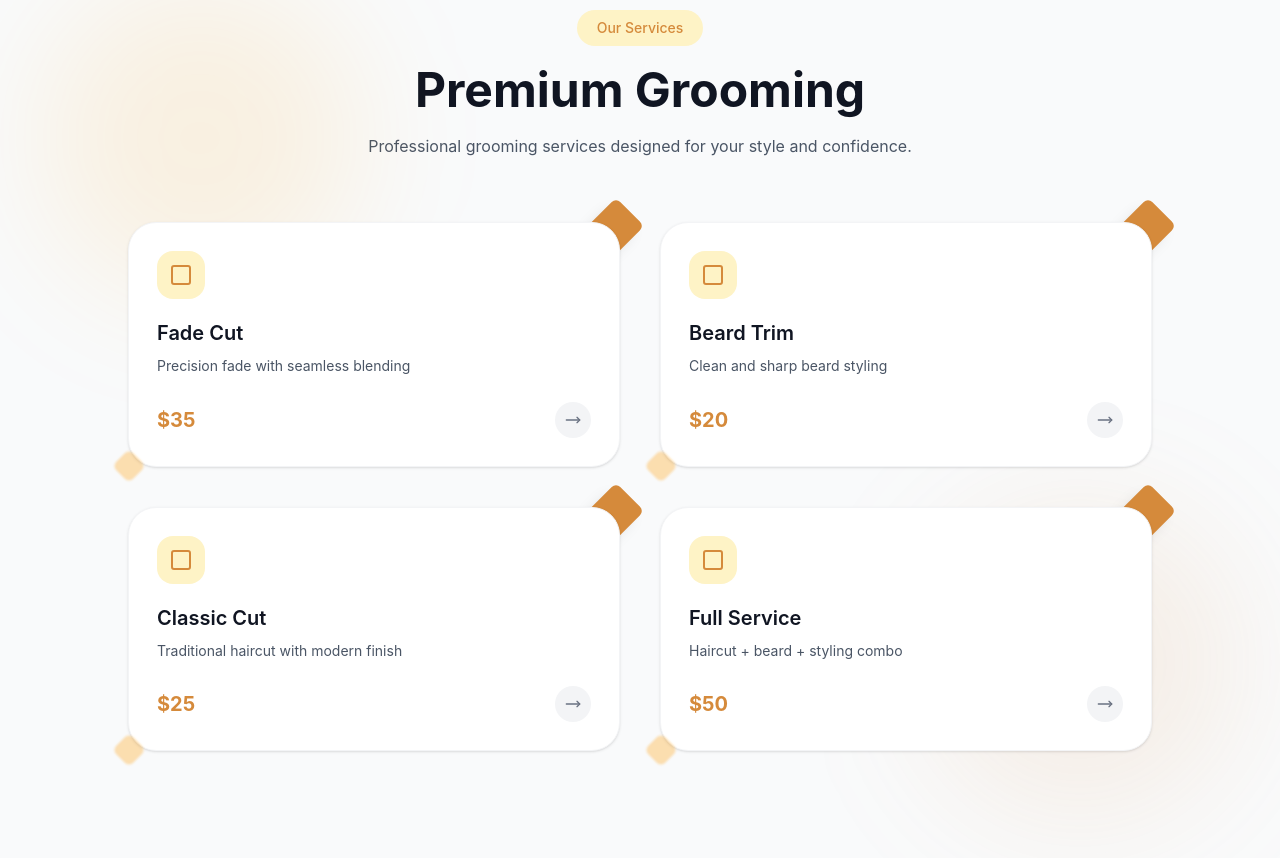
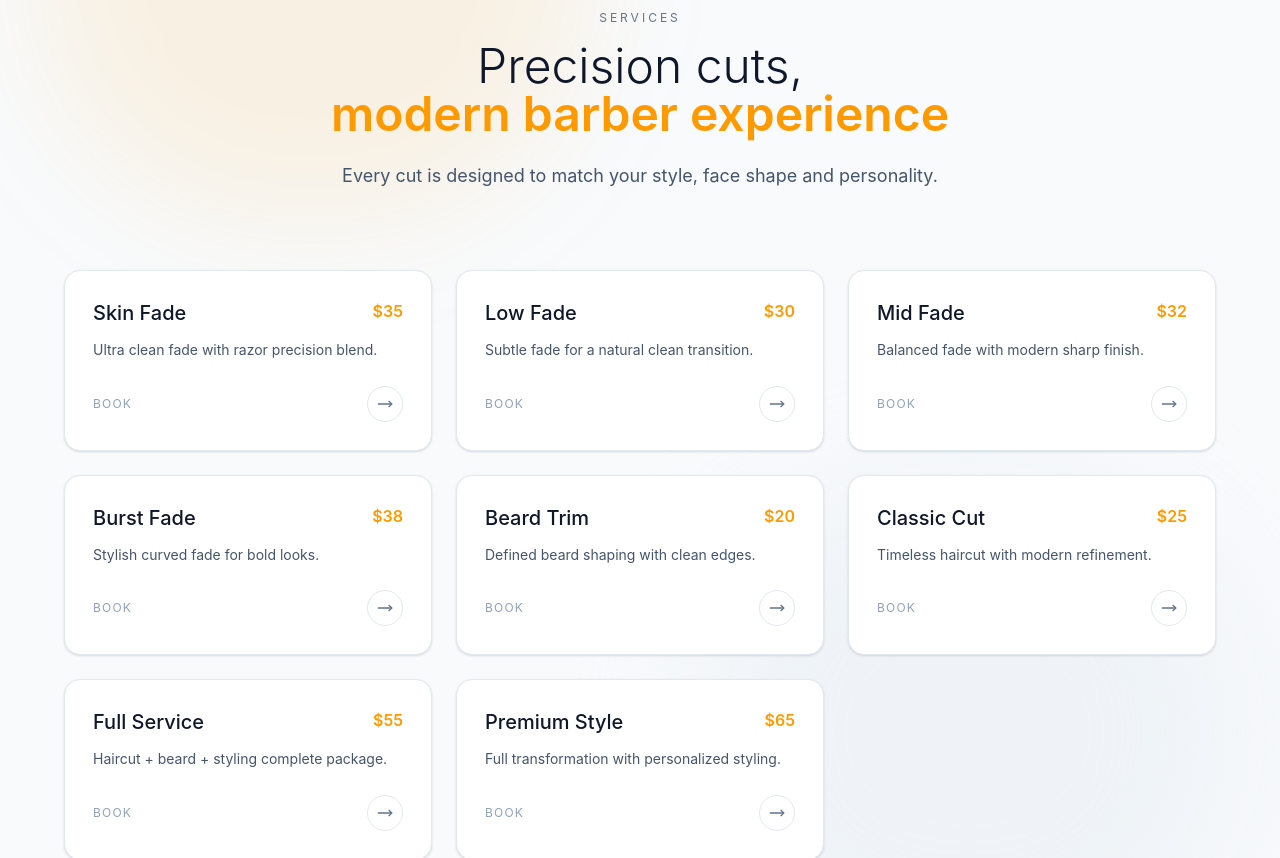
Before and after one commit to VILLARID/Cutly, a React (Vite) app in the folder frontend/: page / in a window 1280 px wide. Shown: the part 1840-2698 px from the top of the page. Built offline with nearby package versions, Linux system fonts and the light colour scheme.

Commit message:
style(services): improve services page

```diff
--- a/frontend/src/pages/Services.jsx
+++ b/frontend/src/pages/Services.jsx
@@ -1,5 +1,5 @@
 import { motion } from "framer-motion";
-import { Square, MoveRight } from "lucide-react";
+import { MoveRight } from "lucide-react";
 
 import {
     servicesHeader,
@@ -10,160 +10,135 @@ function Services() {
 
     const services = [
         {
-            title: "Fade Cut",
-            desc: "Precision fade with seamless blending",
+            title: "Skin Fade",
+            desc: "Ultra clean fade with razor precision blend.",
             price: "$35"
         },
         {
+            title: "Low Fade",
+            desc: "Subtle fade for a natural clean transition.",
+            price: "$30"
+        },
+        {
+            title: "Mid Fade",
+            desc: "Balanced fade with modern sharp finish.",
+            price: "$32"
+        },
+        {
+            title: "Burst Fade",
+            desc: "Stylish curved fade for bold looks.",
+            price: "$38"
+        },
+        {
             title: "Beard Trim",
-            desc: "Clean and sharp beard styling",
+            desc: "Defined beard shaping with clean edges.",
             price: "$20"
         },
         {
             title: "Classic Cut",
-            desc: "Traditional haircut with modern finish",
+            desc: "Timeless haircut with modern refinement.",
             price: "$25"
         },
         {
             title: "Full Service",
-            desc: "Haircut + beard + styling combo",
-            price: "$50"
+            desc: "Haircut + beard + styling complete package.",
+            price: "$55"
+        },
+        {
+            title: "Premium Style",
+            desc: "Full transformation with personalized styling.",
+            price: "$65"
         }
     ];
 
     return (
-
         <section
             id="services"
-            className="relative w-full py-28 px-6 bg-[#f9fafb] overflow-hidden"
+            className="relative w-full py-28 px-6 bg-[#f8fafc] overflow-hidden"
         >
 
-            {/* background blobs */}
+            {/* background */}
+            <div className="absolute inset-0">
+                <div className="absolute -top-40 left-10 w-136 h-120 bg-[#fe9a00]/10 blur-3xl rounded-full" />
+                <div className="absolute bottom-0 right-10 w-136 h-120 bg-slate-200/40 blur-3xl rounded-full" />
+            </div>
 
-            <div className="absolute top-20 left-10 w-80 h-80 bg-[#fe9a00]/10 rounded-full blur-3xl" />
-
-            <div className="absolute bottom-10 right-10 w-80 h-80 bg-[#d58a3b]/10 rounded-full blur-3xl" />
-
-            {/* Header */}
-
+            {/* HEADER */}
             <motion.div
                 variants={servicesHeader}
                 initial="hidden"
                 whileInView="visible"
-                viewport={{ once: true }}
-                className="flex flex-col items-center text-center gap-5"
+                viewport={{ once: true, amount: 0.4 }}
+                className="relative text-center max-w-2xl mx-auto"
             >
+                <p className="text-xs tracking-[0.25em] uppercase text-slate-500">
+                    Services
+                </p>
 
-                <div className="bg-[#fef3c6] px-5 py-2 rounded-full">
-
-                    <p className="text-[#d58a3b] text-sm font-medium">
-
-                        Our Services
-
-                    </p>
-
-                </div>
-
-                <h2 className="text-4xl md:text-5xl font-bold text-[#101522]">
-
-                    Premium Grooming
-
+                <h2 className="text-4xl md:text-5xl font-light text-slate-900 mt-4">
+                    Precision cuts,
+                    <br />
+                    <span className="text-[#fe9a00] font-semibold">
+                        modern barber experience
+                    </span>
                 </h2>
 
-                <p className="text-gray-600 max-w-xl">
-
-                    Professional grooming services designed
-                    for your style and confidence.
-
+                <p className="text-slate-600 mt-6 text-base md:text-lg">
+                    Every cut is designed to match your style, face shape and personality.
                 </p>
-
             </motion.div>
 
-            {/* Cards */}
-
-            <div className="mt-16 grid grid-cols-1 md:grid-cols-2 gap-10 max-w-5xl mx-auto">
+            {/* GRID */}
+            <div className="relative mt-20 max-w-6xl mx-auto grid grid-cols-1 md:grid-cols-2 lg:grid-cols-3 gap-6">
 
                 {services.map((service, index) => (
-
                     <motion.div
                         key={index}
                         variants={serviceCard}
                         initial="hidden"
                         whileInView="visible"
-                        viewport={{
-                            once: true,
-                            amount: 0.3
-                        }}
-                        transition={{
-                            delay: index * 0.2
-                        }}
-                        className="relative group"
+                        viewport={{ once: true, amount: 0.3 }}
+                        transition={{ delay: index * 0.05 }}
+                        className="group"
                     >
+                        {/* CARD */}
+                        <div className="relative bg-white border border-slate-200 rounded-2xl p-7 shadow-sm hover:shadow-2xl transition-all duration-300 hover:-translate-y-1">
 
-                        {/* floating shape */}
+                            {/* top */}
+                            <div className="flex justify-between items-start">
+                                <h3 className="text-lg md:text-xl font-medium text-slate-900">
+                                    {service.title}
+                                </h3>
 
-                        <div className="absolute -top-4 -right-4 w-10 h-10 bg-[#d58a3b] rotate-45 rounded-md shadow-lg group-hover:rotate-90 transition duration-500" />
-
-                        {/* Card */}
-
-                        <div className="relative bg-white rounded-[28px] p-7 shadow-sm border border-gray-100 hover:shadow-xl transition-all duration-300 group-hover:-translate-y-2">
-
-                            {/* Decorative corner */}
-
-                            <div className="absolute -bottom-3 -left-3 w-6 h-6 bg-[#fe9a00]/30 rounded-md rotate-45 blur-[1px]" />
-
-                            {/* Icon */}
-
-                            <div className="w-12 h-12 flex items-center justify-center bg-[#fef3c6] rounded-2xl mb-5 group-hover:scale-110 transition">
-
-                                <Square className="text-[#d58a3b]" />
-
+                                <span className="text-[#fe9a00] font-semibold">
+                                    {service.price}
+                                </span>
                             </div>
 
-                            {/* Title */}
-
-                            <h3 className="text-xl font-semibold text-[#101522]">
-
-                                {service.title}
-
-                            </h3>
-
-                            {/* Description */}
-
-                            <p className="text-gray-600 text-sm mt-2 leading-relaxed">
-
+                            {/* desc */}
+                            <p className="text-slate-600 mt-3 text-sm leading-relaxed">
                                 {service.desc}
-
                             </p>
 
-                            {/* Footer */}
+                            {/* footer */}
+                            <div className="mt-6 flex items-center justify-between">
 
-                            <div className="flex justify-between items-center mt-6">
-
-                                <span className="text-[#d58a3b] font-bold text-xl">
-
-                                    {service.price}
-
+                                <span className="text-xs tracking-widest text-slate-400 uppercase group-hover:text-[#fe9a00] transition">
+                                    Book
                                 </span>
 
-                                <div className="w-9 h-9 flex items-center justify-center rounded-full bg-gray-100 group-hover:bg-[#fef3c6] transition">
-
-                                    <MoveRight className="text-gray-500 group-hover:text-[#d58a3b] transition size-4" />
-
+                                <div className="w-9 h-9 rounded-full border border-slate-200 flex items-center justify-center group-hover:border-[#fe9a00] transition">
+                                    <MoveRight className="w-4 h-4 text-slate-500 group-hover:text-[#fe9a00] transition" />
                                 </div>
 
                             </div>
 
                         </div>
-
                     </motion.div>
-
                 ))}
 
             </div>
-
         </section>
-
     );
 }
 
```
